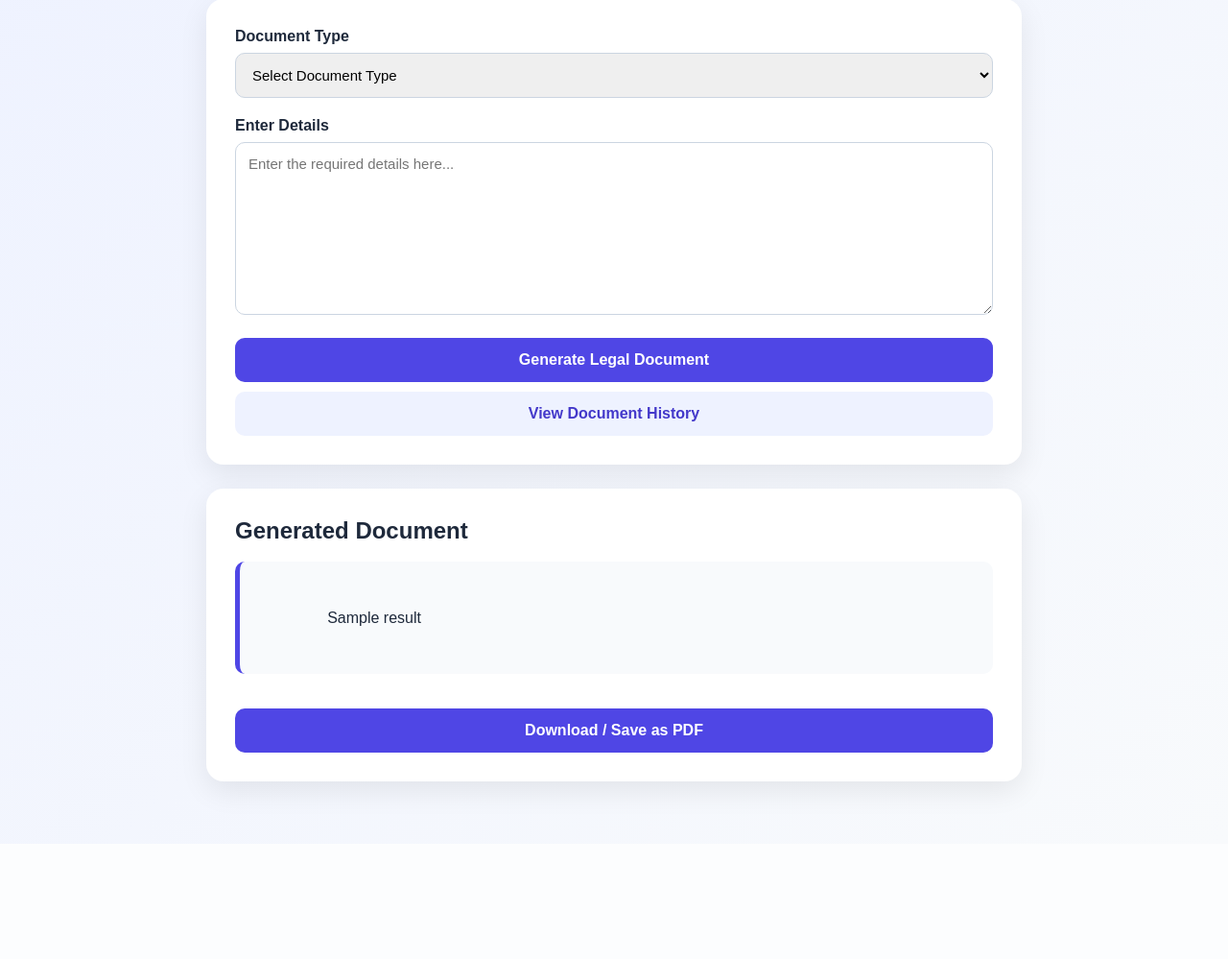
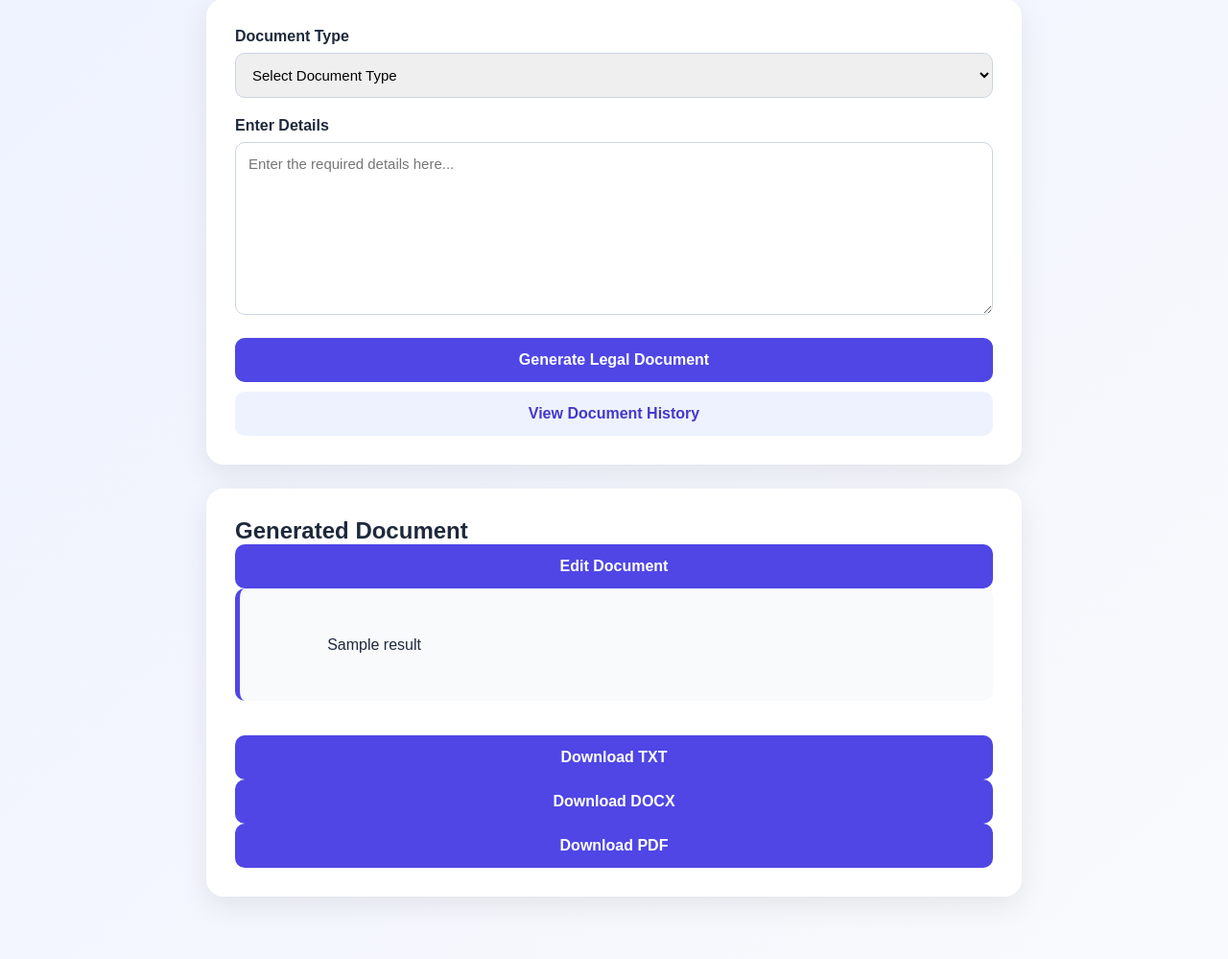
Before and after one commit to Swathi-hub-skip-it/LegalEase, a Flask app: template templates/index.html in a window 1280 px wide. Shown: the part 150-1149 px from the top of the page at 96% size. Before the commit the page ends 986 px from the top, so only its background shows below. Run offline with Flask 3, Linux system fonts and the light colour scheme; the template is opened without the code that fills it: most values are stand-ins (such as "Sample title", 1, 10 or a date in 2020).

Commit message:
Add document download and editing features

```diff
--- a/app.py
+++ b/app.py
@@ -1,8 +1,11 @@
-from flask import Flask, render_template, request
+from flask import Flask, render_template, request, send_file
 from google import genai
 from dotenv import load_dotenv
 import os
 import markdown
+from io import BytesIO
+from docx import Document
+from fpdf import FPDF
 
 load_dotenv()
 
@@ -14,7 +17,67 @@ if not api_key:
     raise ValueError("GEMINI_API_KEY is missing in .env file")
 
 client = genai.Client(api_key=api_key)
+@app.route("/download/txt", methods=["POST"])
+def download_txt():
+    content = request.form.get("content", "")
 
+    file = BytesIO()
+    file.write(content.encode("utf-8"))
+    file.seek(0)
+
+    return send_file(
+        file,
+        as_attachment=True,
+        download_name="LegalEase_Document.txt",
+        mimetype="text/plain"
+    )
+
+
+@app.route("/download/docx", methods=["POST"])
+def download_docx():
+    content = request.form.get("content", "")
+
+    document = Document()
+    document.add_heading("LegalEase Legal Document", 0)
+
+    for line in content.splitlines():
+        if line.strip():
+            document.add_paragraph(line)
+
+    file = BytesIO()
+    document.save(file)
+    file.seek(0)
+
+    return send_file(
+        file,
+        as_attachment=True,
+        download_name="LegalEase_Document.docx",
+        mimetype="application/vnd.openxmlformats-officedocument.wordprocessingml.document"
+    )
+
+
+@app.route("/download/pdf", methods=["POST"])
+def download_pdf():
+    content = request.form.get("content", "")
+
+    pdf = FPDF()
+    pdf.add_page()
+    pdf.set_font("Arial", size=12)
+
+    for line in content.splitlines():
+        if line.strip():
+            pdf.multi_cell(0, 8, line)
+
+    pdf_bytes = bytes(pdf.output())
+
+    file = BytesIO(pdf_bytes)
+
+    return send_file(
+        file,
+        as_attachment=True,
+        download_name="LegalEase_Document.pdf",
+        mimetype="application/pdf"
+    )
 @app.route("/history")
 def history():
     return render_template("history.html", documents=documents)
--- /dev/null
+++ b/requirements.txt
@@ -0,0 +1,6 @@
+Flask
+google-genai
+python-dotenv
+Markdown
+python-docx
+fpdf2
--- a/templates/index.html
+++ b/templates/index.html
@@ -68,6 +68,15 @@
         <div class="card">
 
             <h2>Generated Document</h2>
+            <button type="button" onclick="toggleEdit()" id="editButton">
+                 Edit Document
+            </button>
+
+            <textarea id="editArea" style="display:none; margin-top:15px; min-height:400px;">{{ result | striptags }}</textarea>
+
+            <button type="button" onclick="saveEdit()" id="saveButton" style="display:none; margin-top:10px;">
+                 Save Changes
+            </button>
 
             <br>
 
@@ -77,9 +86,24 @@
             <br>
             <br>
 
-            <button type="button" onclick="window.print()">
-                Download / Save as PDF
-            </button>
+           <div class="download-buttons">
+
+        <form method="POST" action="{{ url_for('download_txt') }}">
+            <input type="hidden" name="content" value="{{ result | striptags }}">
+            <button type="submit">Download TXT</button>
+        </form>
+
+        <form method="POST" action="{{ url_for('download_docx') }}">
+            <input type="hidden" name="content" value="{{ result | striptags }}">
+            <button type="submit">Download DOCX</button>
+         </form>
+
+        <form method="POST" action="{{ url_for('download_pdf') }}">
+            <input type="hidden" name="content" value="{{ result | striptags }}">
+            <button type="submit">Download PDF</button>
+        </form>
+
+</div>
         </div>
 
         {% endif %}
@@ -93,6 +117,22 @@ function showLoading() {
     button.disabled = true;
 }
 </script>
+<script>
+function toggleEdit() {
+    document.getElementById("editArea").style.display = "block";
+    document.getElementById("saveButton").style.display = "block";
+    document.getElementById("editButton").style.display = "none";
+}
 
+function saveEdit() {
+    const editedText = document.getElementById("editArea").value;
+
+    document.querySelector(".result").innerText = editedText;
+
+    document.getElementById("editArea").style.display = "none";
+    document.getElementById("saveButton").style.display = "none";
+    document.getElementById("editButton").style.display = "block";
+}
+</script>
 </body>
 </html>
```
